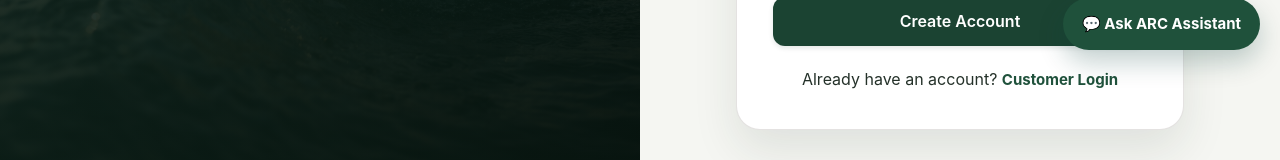
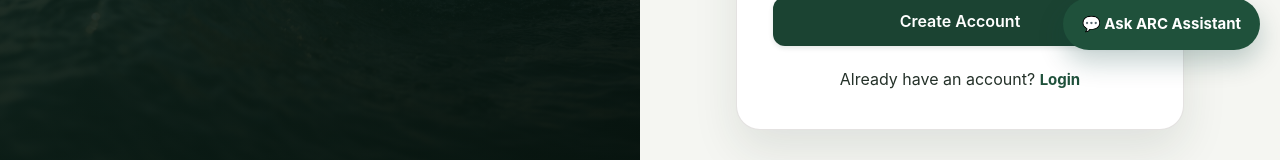
Before and after one commit to gudonavarro/bossgudo-arc-system, a Nuxt app: page /register in a window 1280 px wide. Shown: the part 730-890 px from the top of the page. Built offline with nearby package versions, Linux system fonts and the light colour scheme; no server answers.

Commit message:
Update registration login prompt label to Login

```diff
--- a/app/pages/register.vue
+++ b/app/pages/register.vue
@@ -100,7 +100,7 @@ async function submit() {
         </form>
         <p class="auth-card-footer register-login-link">
           Already have an account?
-          <NuxtLink :to="loginTarget">Customer Login</NuxtLink>
+          <NuxtLink :to="loginTarget">Login</NuxtLink>
         </p>
       </section>
     </section>
```
